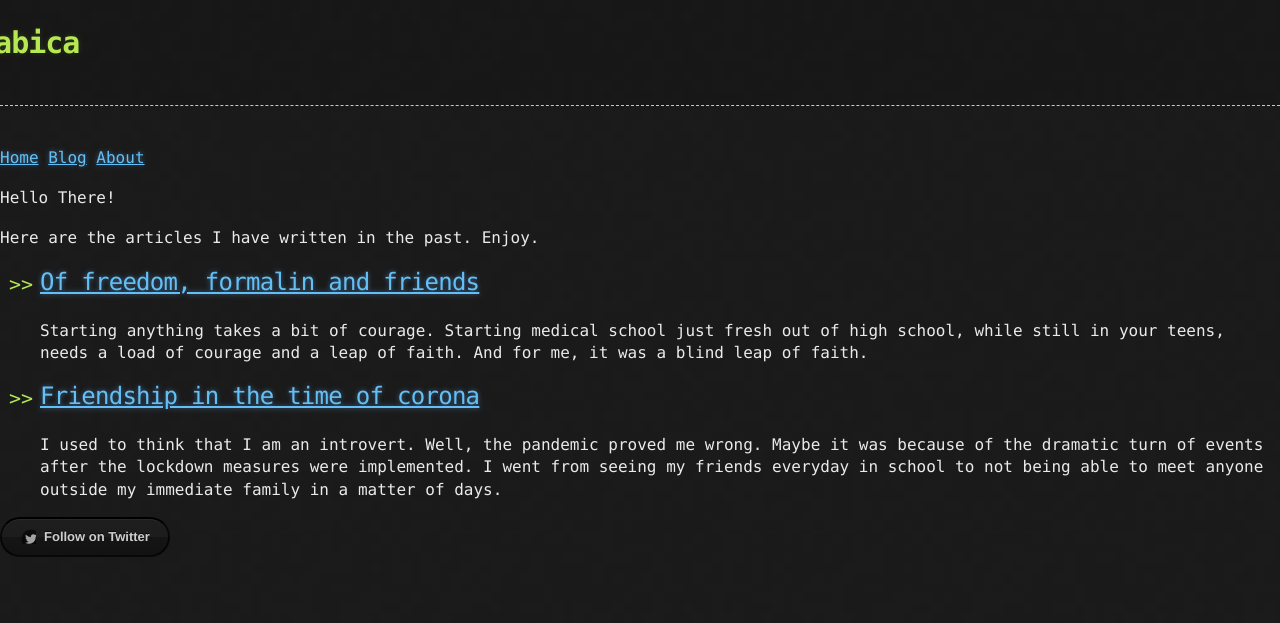
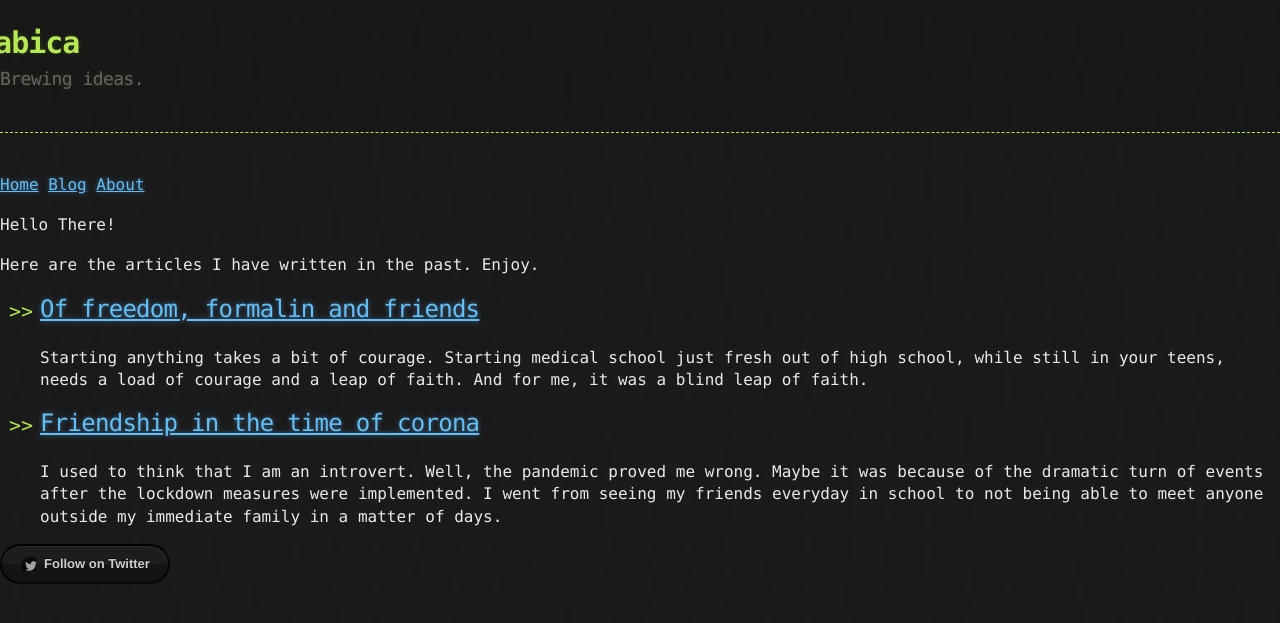
Before and after one commit to habasweiny/habasweiny.github.io, a Jekyll site: the page built from index.html, in a window 1280 px wide. Shown: the top 623 px of the page. Built offline with Jekyll 4.4.1, drawn with Linux system fonts in a browser that asks for light colours.

Commit message:
Update _config.yml

```diff
--- a/_config.yml
+++ b/_config.yml
@@ -18,6 +18,7 @@ defaults:
     values:
       layout: "default"
 title: Arabica
+description: Brewing ideas.
 plugins:
   - jekyll-feed
   - jekyll-sitemap
```
